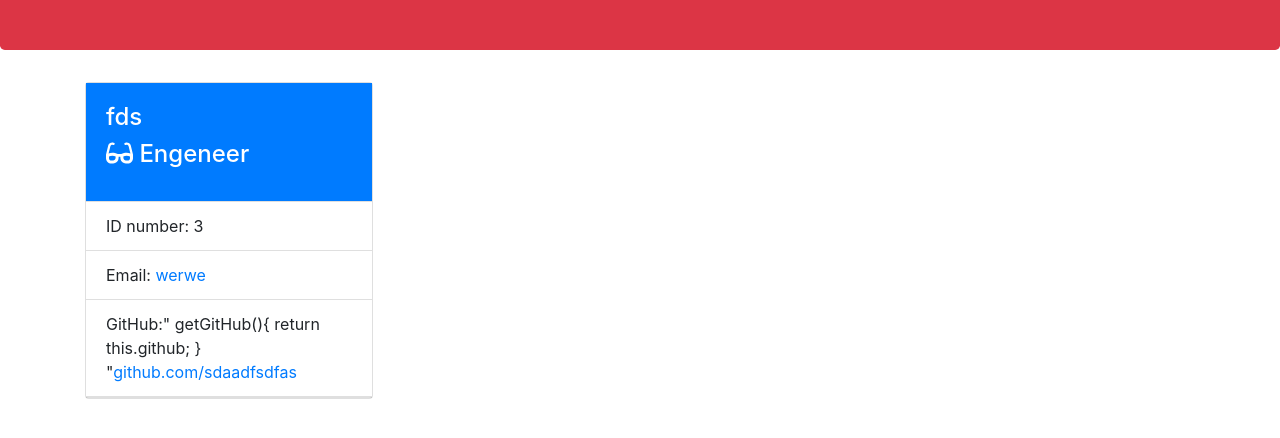
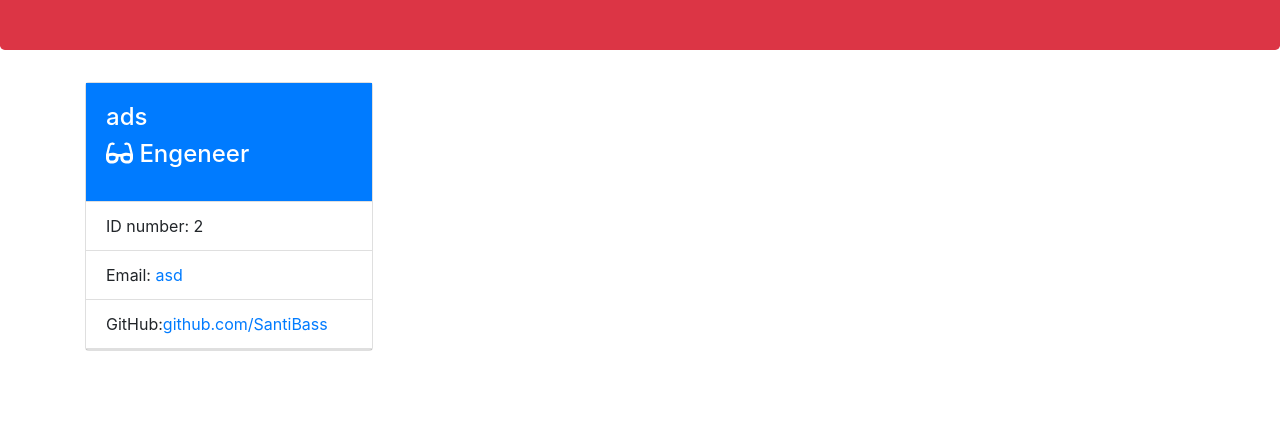
Before and after one commit to SantiBass/Give-Me-Your-Soul-So-I-Can-Feed-It-To-My-Team-Profile-Generator, a website: page index1.html in a window 1280 px wide. Shown: the part 134-572 px from the top of the page. Drawn offline with nearby package versions, Linux system fonts and the light colour scheme.

Commit message:
final-details

```diff
--- a/generateHTML.js
+++ b/generateHTML.js
@@ -31,7 +31,7 @@ function engineerCard(data) {
                 <ul class="list-group list-group-flush">
                 <li class="list-group-item  ID" >ID number: ${entry.getId()}</li>
                 <li class="list-group-item email" > Email:   <a href="mailto:${entry.getEmail()}">${entry.getEmail()}</a></li>
-                <li class="list-group-item">GitHub:" ${entry.getGitHub} "<a href="https://github.com/"${entry.getGitHub()}</a>github.com/${entry.getGitHub()}</li>
+                <li class="list-group-item">GitHub:<a href="https://github.com/"${entry.getGitHub()}</a>github.com/${entry.getGitHub()}</li>
                 </ul>
             </div>`
             // console.log("git"+ entry.getGitHub())
--- a/index1.html
+++ b/index1.html
@@ -26,15 +26,13 @@
 
             <div class="card" style="width: 18rem;">
                 <div class=" bg-primary card-body text-white">
-                <h4>fds </h4>
+                <h4>ads </h4>
                 <h4 class="card-title text-white"><i class="fas fa-glasses"></i> Engeneer</h4>
                 </div>
                 <ul class="list-group list-group-flush">
-                <li class="list-group-item  ID" >ID number: 3</li>
-                <li class="list-group-item email" > Email:   <a href="mailto:werwe">werwe</a></li>
-                <li class="list-group-item">GitHub:" getGitHub(){
-        return this.github;
-    } "<a href="https://github.com/"sdaadfsdfas</a>github.com/sdaadfsdfas</li>
+                <li class="list-group-item  ID" >ID number: 2</li>
+                <li class="list-group-item email" > Email:   <a href="mailto:asd">asd</a></li>
+                <li class="list-group-item link">GitHub:<a href="https://github.com/ SantiBass"</a>github.com/SantiBass</li>
                 </ul>
             </div>
 
```
